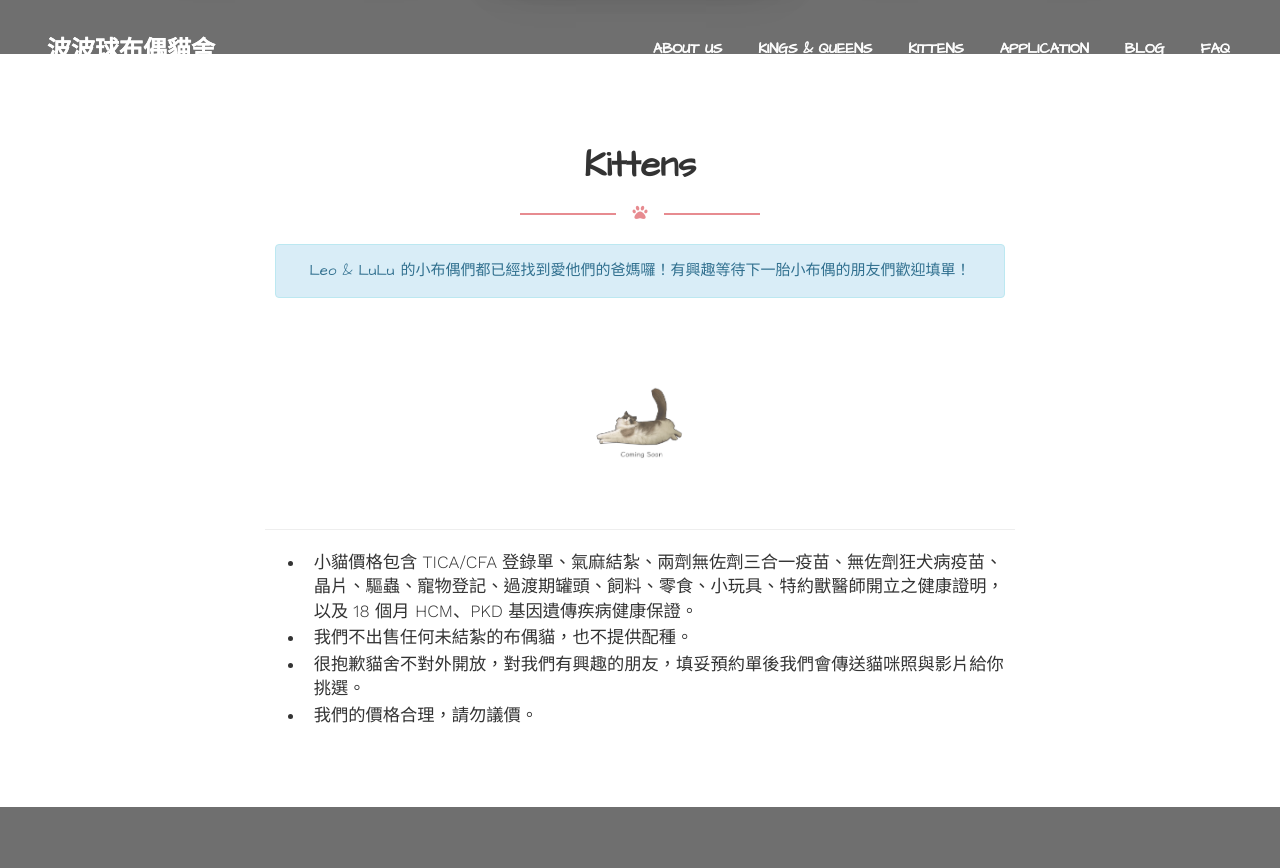
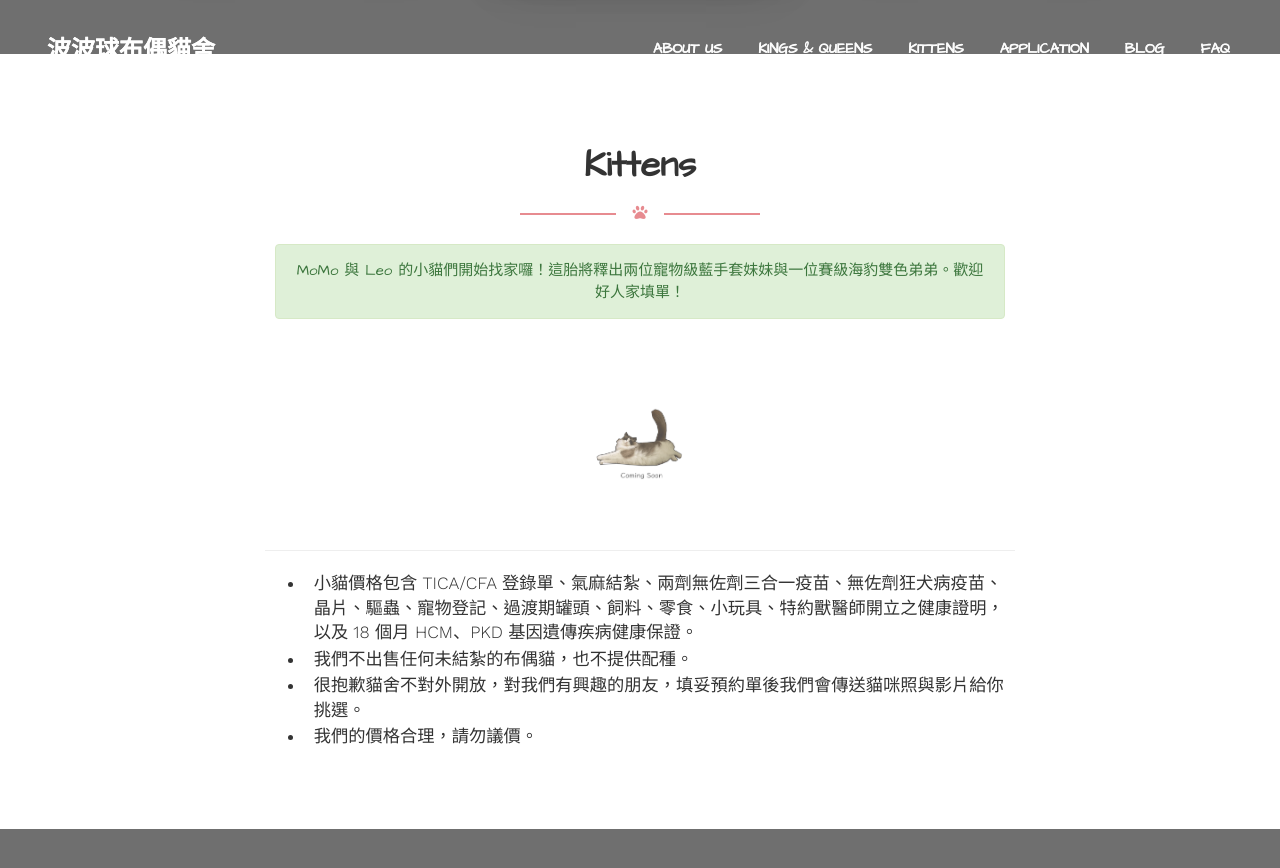
Before and after one commit to furballizeragdolls/furballizeragdolls.github.io, a Jekyll site: the page built from index.html, in a window 1280 px wide and 900 px high, scrolled down 3903 px. Shown: the top 868 px of the window. Built offline with Jekyll 4.4.1, drawn with Linux system fonts in a browser that asks for light colours; nearby versions of some CDN libraries; some web fonts are replaced; comment, search, counter and statistics services are not loaded.

Commit message:
Update momo info

```diff
--- a/index.html
+++ b/index.html
@@ -198,12 +198,12 @@ layout: index
                                     </div>
                                 </a>
                                 <div class="certificate">
-                                    <a href="#" data-toggle="lightbox" data-type="image" class="btn btn-danger btn-fill btn-md disabled">基因檢測報告</a>
+                                    <a href="/assets/img/momo-certificates-gallery/momo-1.jpg" data-toggle="lightbox" data-type="image" data-gallery="momo-certificates-gallery" class="btn btn-danger btn-fill btn-md">基因檢測報告</a>
                                 </div>
                                 <!-- momo certificate gallery -->
-                                <!-- {% for i in (2..2) %}
-                                <div data-remote="/assets/img/dolly-certificates-gallery/dolly-{{ i }}.png" data-toggle="lightbox" data-gallery="dolly-certificates-gallery" class="col-sm-4"></div>
-                                {% endfor %} -->
+                                {% for i in (2..2) %}
+                                <div data-remote="/assets/img/momo-certificates-gallery/momo-{{ i }}.jpg" data-toggle="lightbox" data-gallery="momo-certificates-gallery" class="col-sm-4"></div>
+                                {% endfor %}
                                 <!-- momo gallery -->
                                 {% for i in (2..10) %}
                                 <div data-remote="/assets/img/momo-gallery/momo-{{ i }}.jpg" data-toggle="lightbox" data-gallery="momo-gallery" class="col-sm-4"></div>
@@ -222,12 +222,12 @@ layout: index
         <div class="title-area">
             <h2>Kittens</h2>
             <div class="separator separator-danger"><i class="fas fa-paw"></i></div>
-            <div class="alert alert-info" role="alert">
+            <!-- <div class="alert alert-info" role="alert">
                 Leo & LuLu 的小布偶們都已經找到愛他們的爸媽囉！有興趣等待下一胎小布偶的朋友們歡迎填單！
+            </div> -->
+            <div class="alert alert-success" role="alert">
+                MoMo 與 Leo 的小貓們開始找家囉！這胎將釋出兩位寵物級藍手套妹妹與一位賽級海豹雙色弟弟。歡迎好人家填單！
             </div>
-            <!-- <div class="alert alert-success" role="alert">
-                Leo & LuLu 的小貓出生囉，約六月中開始找新家，歡迎好人家填單！
-            </div> -->
         </div>
 
         <ul class="nav nav-text">
```
Also changed, not shown: assets/img/momo-certificates-gallery/momo-1.jpg (added), assets/img/momo-certificates-gallery/momo-2.jpg (added).
